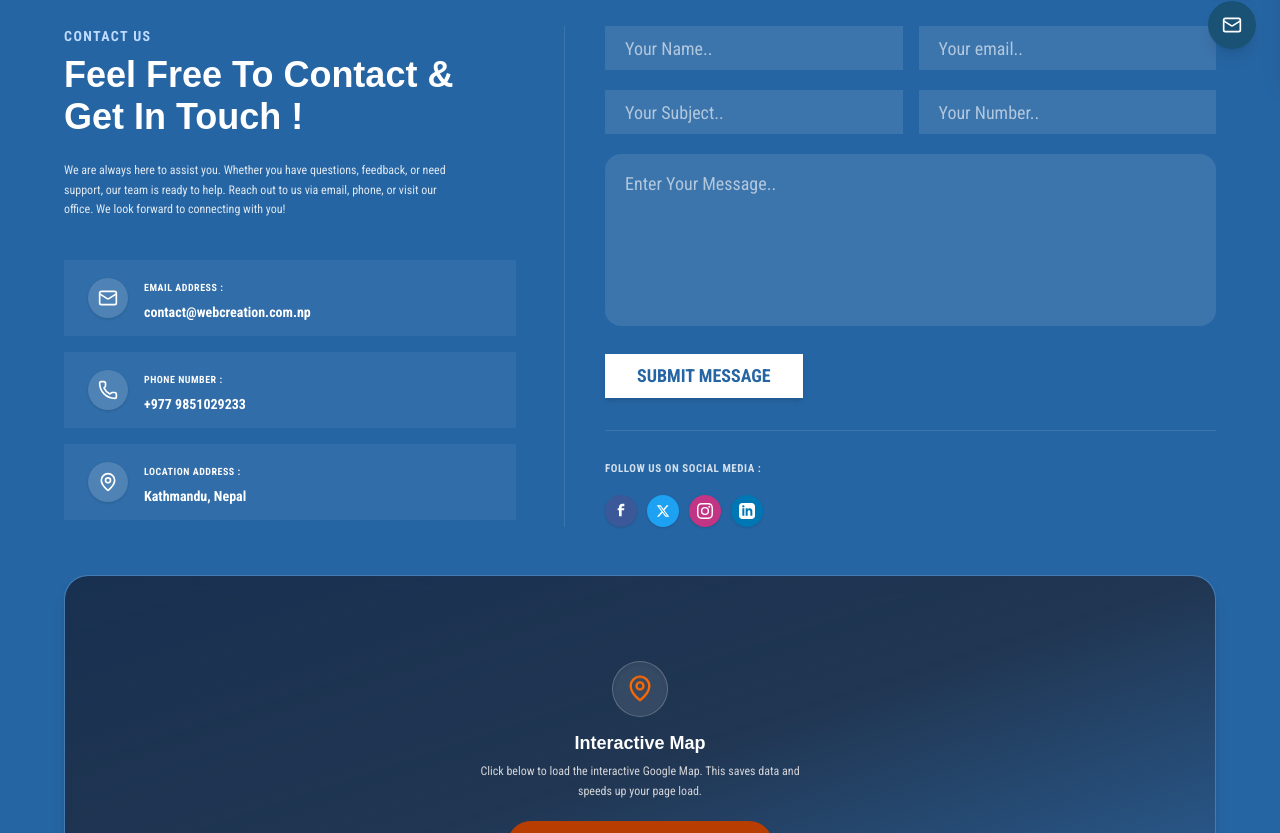
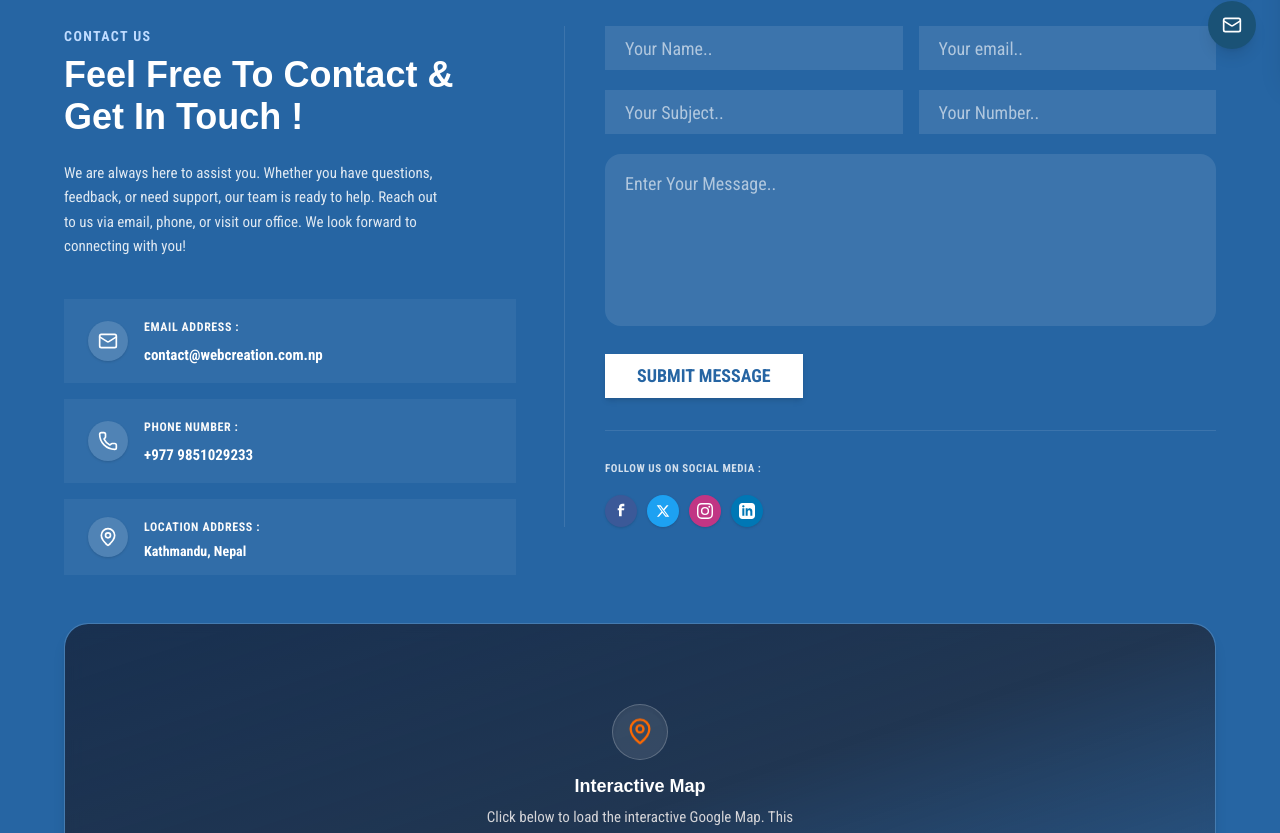
Before and after one commit to prajwalwcn/blogs, a Next.js app in the folder frontend/: page / in a window 1280 px wide. Shown: the part 727-1560 px from the top of the page. Built offline with nearby package versions, Linux system fonts and the light colour scheme; no server answers; a web font is replaced by a local one.

Commit message:
build: compile standalone zip with user frontend modifications and correct API URL

```diff
--- a/frontend/src/components/public/BlogCard.tsx
+++ b/frontend/src/components/public/BlogCard.tsx
@@ -151,8 +151,8 @@ export default function BlogCard({
             className={cn(
               "font-semibold text-[#252525] leading-[30px] transition-colors group-hover:text-blue-600",
               size === "large"
-                ? "text-[24px] line-clamp-2"
-                : "text-[22px] line-clamp-2"
+                ? "text-[28px] line-clamp-2"
+                : "text-[26px] line-clamp-2"
             )}
           >
             {name}
--- a/frontend/src/components/public/CategoryFilter.tsx
+++ b/frontend/src/components/public/CategoryFilter.tsx
@@ -109,7 +109,7 @@ export default function CategoryFilter({ categories, currentCategory }: Category
               <Link
                 key={cat.id}
                 href={`/?category=${cat.slug}`}
-                className={`px-4 py-2 text-[12px] font-semibold rounded-full transition-all duration-200 shrink-0 ${
+                className={`px-4 py-2 text-[13px] font-semibold rounded-full transition-all duration-200 shrink-0 ${
                   isActive
                     ? "bg-[#507212] text-white shadow-sm"
                     : "bg-white text-zinc-700 border border-zinc-200 hover:bg-zinc-50 hover:text-zinc-900"
--- a/frontend/src/components/public/CategoryList.tsx
+++ b/frontend/src/components/public/CategoryList.tsx
@@ -23,7 +23,7 @@ export default function CategoryList({ categories }: CategoryListProps) {
 
   return (
     <div className="bg-[#f4f7fc] border border-zinc-200/70 rounded-2xl p-6 shadow-sm">
-      <h3 className="text-[22px] font-bold text-zinc-900 tracking-tight mb-5 pb-3.5 border-b border-zinc-200/70 flex items-center justify-between">
+      <h3 className="text-[24px] font-bold text-zinc-900 tracking-tight mb-5 pb-3.5 border-b border-zinc-200/70 flex items-center justify-between">
         <span>Categories</span>
         <span className="text-xs font-bold text-zinc-400 bg-zinc-200/60 px-2 py-0.5 rounded-full">
           {categories.length}
@@ -34,7 +34,7 @@ export default function CategoryList({ categories }: CategoryListProps) {
           <li key={cat.id}>
             <Link
               href="/"
-              className="flex items-center gap-3 group text-[16px] font-semibold text-zinc-700 hover:text-[#2665A3] transition-colors"
+              className="group flex items-center gap-3 text-[16px] leading-snug hover:text-[#2665A3] transition-colors font-normal text-zinc-700"
             >
               <ArrowRightCircle className="h-5 w-5 text-[#5e8347] shrink-0 group-hover:scale-105 transition-transform" />
               <span>{cat.name}</span>
--- a/frontend/src/components/public/ContactSection.tsx
+++ b/frontend/src/components/public/ContactSection.tsx
@@ -112,7 +112,7 @@ export default function ContactSection() {
                 </h3>
               </div>
 
-              <p className="text-xs text-white/85 leading-relaxed max-w-sm">
+              <p className="text-[15px] text-white/85 leading-relaxed max-w-sm">
                 We are always here to assist you. Whether you have questions, feedback, or need support, our team is ready to help. Reach out to us via email, phone, or visit our office. We look forward to connecting with you!
               </p>
 
@@ -124,8 +124,8 @@ export default function ContactSection() {
                     <Mail className="h-5 w-5" />
                   </div>
                   <div className="min-w-0">
-                    <span className="block text-[10px] font-bold text-zinc-50 uppercase tracking-wider">Email Address :</span>
-                    <a href={`mailto:${dynamicEmail}`} className="text-xs sm:text-sm font-semibold text-white hover:underline transition-all block truncate">
+                    <span className="block text-[12px] font-bold text-zinc-50 uppercase tracking-wider">Email Address :</span>
+                    <a href={`mailto:${dynamicEmail}`} className="text-[15px] font-semibold text-white hover:underline transition-all block truncate">
                       {dynamicEmail}
                     </a>
                   </div>
@@ -137,8 +137,8 @@ export default function ContactSection() {
                     <Phone className="h-5 w-5" />
                   </div>
                   <div className="min-w-0">
-                    <span className="block text-[10px] font-bold text-zinc-50 uppercase tracking-wider">Phone Number :</span>
-                    <a href={`tel:${dynamicPhone}`} className="text-xs sm:text-sm font-semibold text-white hover:underline transition-all block truncate">
+                    <span className="block text-[12px] font-bold text-zinc-50 uppercase tracking-wider">Phone Number :</span>
+                    <a href={`tel:${dynamicPhone}`} className="text-[15px] font-semibold text-white hover:underline transition-all block truncate">
                       {dynamicPhone}
                     </a>
                   </div>
@@ -150,7 +150,7 @@ export default function ContactSection() {
                     <MapPin className="h-5 w-5" />
                   </div>
                   <div className="min-w-0">
-                    <span className="block text-[10px] font-bold text-zinc-50 uppercase tracking-wider">Location Address :</span>
+                    <span className="block text-[12px] font-bold text-zinc-50 uppercase tracking-wider">Location Address :</span>
                     <span className="text-xs sm:text-sm font-semibold text-white block truncate">
                       {dynamicAddress}
                     </span>
@@ -321,7 +321,7 @@ export default function ContactSection() {
                 <MapPin className="h-7 w-7 text-orange-500 animate-bounce" />
               </div>
               <h4 className="text-white font-bold text-lg mb-2">Interactive Map</h4>
-              <p className="text-zinc-300 text-xs max-w-xs mb-5 leading-relaxed">
+              <p className="text-zinc-300 text-[15px] max-w-xs mb-5 leading-relaxed">
                 Click below to load the interactive Google Map. This saves data and speeds up your page load.
               </p>
               <button
--- a/frontend/src/components/public/TableOfContents.tsx
+++ b/frontend/src/components/public/TableOfContents.tsx
@@ -34,7 +34,7 @@ export default function TableOfContents({ sections }: TableOfContentsProps) {
     <>
       {/* ── Desktop Static Table of Content Widget ──────────────── */}
       <div className="hidden lg:block bg-[#f4f7fc] border border-zinc-200/70 rounded-2xl p-6 shadow-sm">
-        <h3 className="text-[22px] font-bold text-zinc-900 tracking-tight mb-5 pb-3.5 border-b border-zinc-200/70 flex items-center justify-between">
+        <h3 className="text-[24px] font-bold text-zinc-900 tracking-tight mb-5 pb-3.5 border-b border-zinc-200/70 flex items-center justify-between">
           <span>Table of Content</span>
           <span className="text-xs font-bold text-zinc-400 bg-zinc-200/60 px-2 py-0.5 rounded-full">
             {sections.length}
@@ -50,7 +50,7 @@ export default function TableOfContents({ sections }: TableOfContentsProps) {
                 </span>
                 <a
                   href={`#${secId}`}
-                  className="text-[16px] leading-snug hover:text-[#2665A3] transition-colors font-semibold text-zinc-700"
+                  className="text-[16px] leading-snug hover:text-[#2665A3] transition-colors font-normal text-zinc-700"
                 >
                   {sec.title}
                 </a>
```
Also changed, not shown: frontend/src/app/(public)/[slug]/page.tsx (+6 -6 lines), 1 other file (tests, documents, lock files or other folders).
